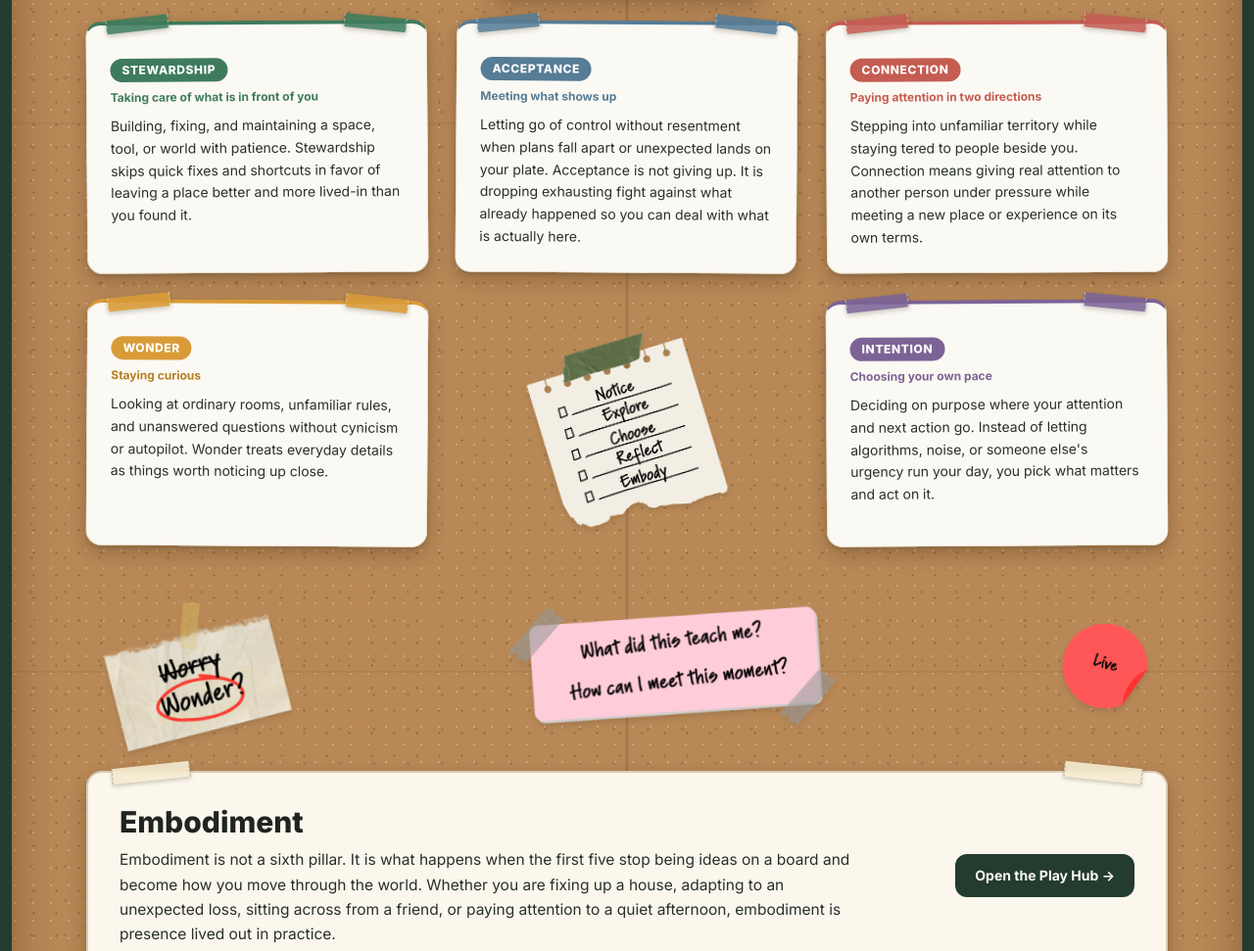
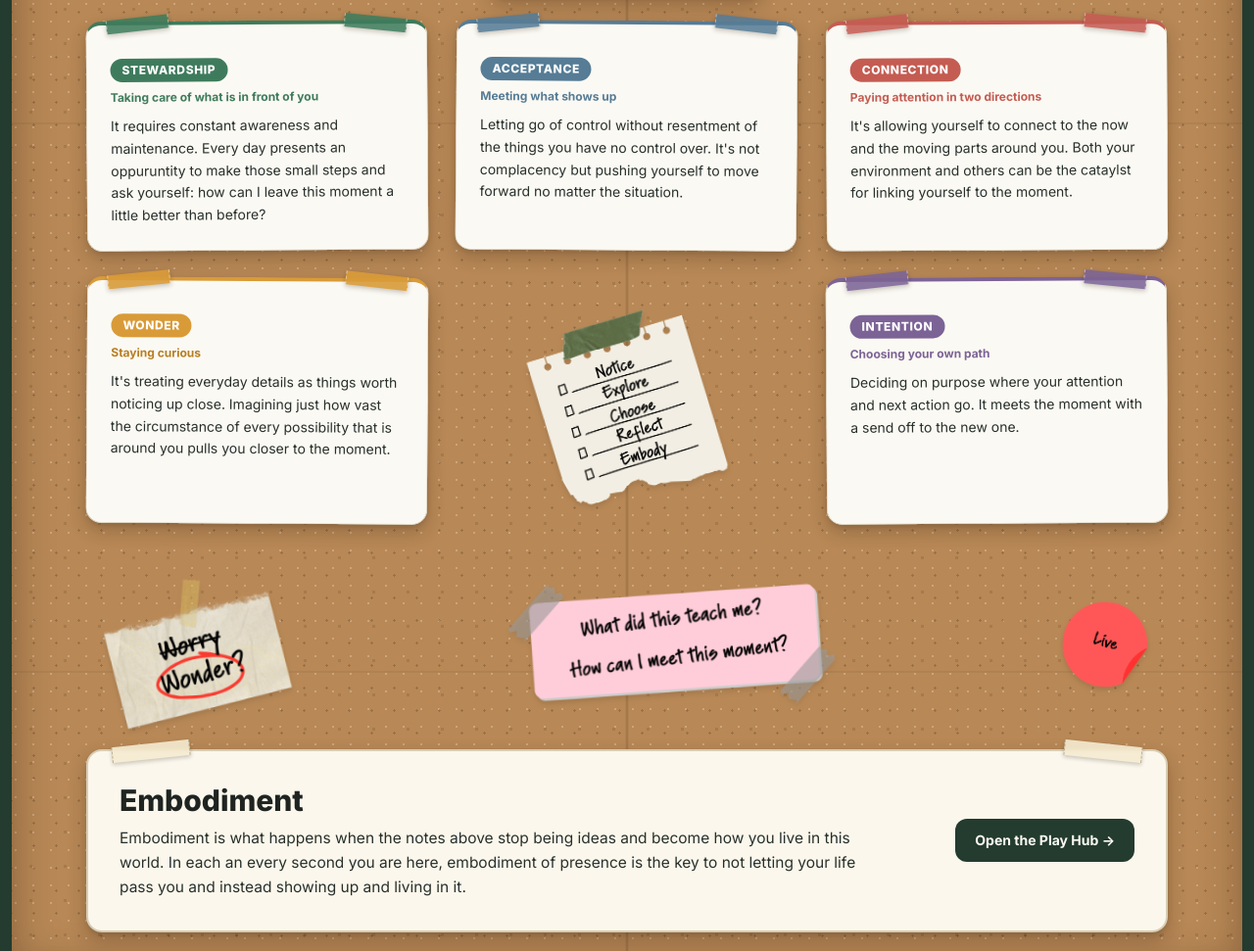
Before and after one commit to presenciaventures/Presencia-Site, a plain HTML site: page index.html in a window 1280 px wide. Shown: the part 574-1545 px from the top of the page at 98% size. Drawn offline with nearby package versions, Linux system fonts and the light colour scheme.

Commit message:
Update index.html

```diff
--- a/index.html
+++ b/index.html
@@ -149,7 +149,7 @@
               <p class="text-xs font-bold text-[#3e7b5c] mt-2">Taking care of what is in front of you</p>
             </div>
             <p class="text-sm leading-relaxed text-[#28302b]">
-              Building, fixing, and maintaining a space, tool, or world with patience. Stewardship skips quick fixes and shortcuts in favor of leaving a place better and more lived-in than you found it.
+              It requires constant awareness and maintenance. Every day presents an oppuruntity to make those small steps and ask yourself: how can I leave this moment a little better than before?
             </p>
           </div>
         </article>
@@ -166,7 +166,7 @@
               <p class="text-xs font-bold text-[#567c96] mt-2">Meeting what shows up</p>
             </div>
             <p class="text-sm leading-relaxed text-[#28302b]">
-              Letting go of control without resentment when plans fall apart or  unexpected lands on your plate. Acceptance is not giving up. It is dropping  exhausting fight against what already happened so you can deal with what is actually here.
+              Letting go of control without resentment of the things you have no control over. It's not complacency but pushing yourself to move forward no matter the situation.
             </p>
           </div>
         </article>
@@ -183,7 +183,7 @@
               <p class="text-xs font-bold text-[#c45c52] mt-2">Paying attention in two directions</p>
             </div>
             <p class="text-sm leading-relaxed text-[#28302b]">
-              Stepping into unfamiliar territory while staying tered to  people beside you. Connection means giving real attention to another person under pressure while meeting a new place or experience on its own terms.
+              It's allowing yourself to connect to the now and the moving parts around you. Both your environment and others can be the cataylst for linking yourself to the moment.
             </p>
           </div>
         </article>
@@ -200,7 +200,7 @@
               <p class="text-xs font-bold text-[#b87e22] mt-2">Staying curious</p>
             </div>
             <p class="text-sm leading-relaxed text-[#28302b]">
-              Looking at ordinary rooms, unfamiliar rules, and unanswered questions without cynicism or autopilot. Wonder treats everyday details as things worth noticing up close.
+               It's treating everyday details as things worth noticing up close. Imagining just how vast the circumstance of every possibility that is around you pulls you closer to the moment.
             </p>
           </div>
         </article>
@@ -221,10 +221,10 @@
               <span class="inline-block text-xs font-extrabold uppercase tracking-wider px-3 py-1 rounded-full text-white" style="background-color: #7c6396;">
                 Intention
               </span>
-              <p class="text-xs font-bold text-[#7c6396] mt-2">Choosing your own pace</p>
+              <p class="text-xs font-bold text-[#7c6396] mt-2">Choosing your own path</p>
             </div>
             <p class="text-sm leading-relaxed text-[#28302b]">
-              Deciding on purpose where your attention and next action go. Instead of letting algorithms, noise, or someone else's urgency run your day, you pick what matters and act on it.
+              Deciding on purpose where your attention and next action go. It meets the moment with a send off to the new one.
             </p>
           </div>
         </article>
@@ -260,7 +260,7 @@
           <div class="space-y-2 max-w-3xl">
             <h2 class="text-2xl sm:text-3xl font-extrabold text-[#1f2421]">Embodiment</h2>
             <p class="text-sm sm:text-[15.5px] leading-relaxed text-[#28302b]">
-              Embodiment is not a sixth pillar. It is what happens when the first five stop being ideas on a board and become how you move through the world. Whether you are fixing up a house, adapting to an unexpected loss, sitting across from a friend, or paying attention to a quiet afternoon, embodiment is presence lived out in practice.
+              Embodiment is what happens when the notes above stop being ideas and become how you live in this world. In each an every second you are here, embodiment of presence is the key to not letting your life pass you and instead showing up and living in it.
             </p>
           </div>
 
```
